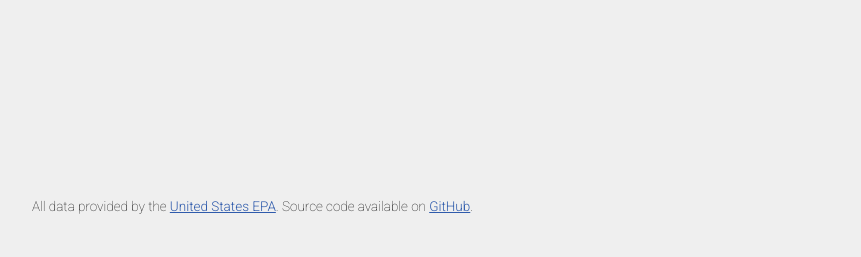
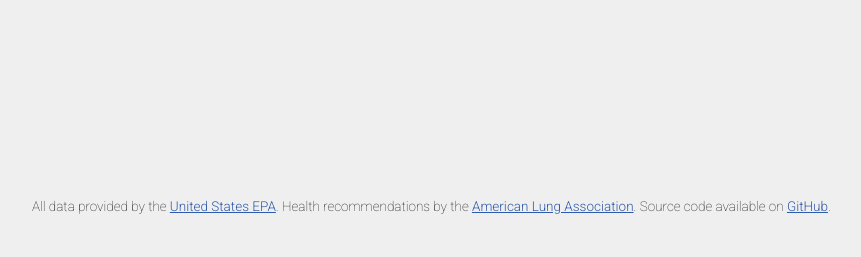
Before and after one commit to aqrn/aqrn.org, a Django app: template django_project/aqrn_app/templates/index.html in a window 1280 px wide. Shown: the part 562-819 px from the top of the page, without its empty margins (0-861 px from the left). Run offline with Django 3.2, Linux system fonts and the light colour scheme; the template is opened without the code that fills it: values that come from a table or form of the project are taken from there, others are empty.

Commit message:
Add air recommendations to footer

```diff
--- a/django_project/aqrn_app/services.py
+++ b/django_project/aqrn_app/services.py
@@ -119,7 +119,7 @@ def generate_color_key_html():
 def get_advisory(cat_num):
     advisory = {
         1: "",
-        2: "Unusually sensitive individuals should consider limiting prolonged outdoor exertion",
+        2: "Unusually sensitive individuals should consider limiting prolonged outdoor exertion.",
         3: "Children, active adults, and people with respiratory disease, such as asthma, "
            "should limit prolonged outdoor exertion.",
         4: "Children, active adults, and people with respiratory disease, such as asthma,"
--- a/django_project/aqrn_app/templates/base.html
+++ b/django_project/aqrn_app/templates/base.html
@@ -49,6 +49,8 @@
 
         <footer>
             <p>All data provided by the <a href="https://docs.airnowapi.org/" title="AirNowAPI website">United States EPA</a>.
+                Health recommendations by the <a href="https://www.lung.org/clean-air/outdoors/air-quality-index"
+                                                 title="Air recommendations">American Lung Association</a>.
                 Source code available on <a href="https://github.com/aqrn/aqrn.org" title="Project repo">GitHub</a>.</p>
             {% block footer %}
             {% endblock footer %}
--- a/django_project/aqrn_app/templates/index.html
+++ b/django_project/aqrn_app/templates/index.html
@@ -39,11 +39,11 @@
                 <li><span>{{ x.pollutant }}:</span> {{ x.pollutant_aqi }} ({{ x.cat_name }})</li>
             {% endfor %}
         </ul>
-        <p id="advisory">
-            {% if city.advisory %}
+        {% if city.advisory %}
+            <p id="advisory">
                 {{city.advisory}}
-            {% endif %}
-        </p>
+            </p>
+        {% endif %}
         <p id="updated">Last updated: <strong>{{ city.report_time }}</strong></p>
         <div id="historical">
             {% if historical_report != None %}
```
